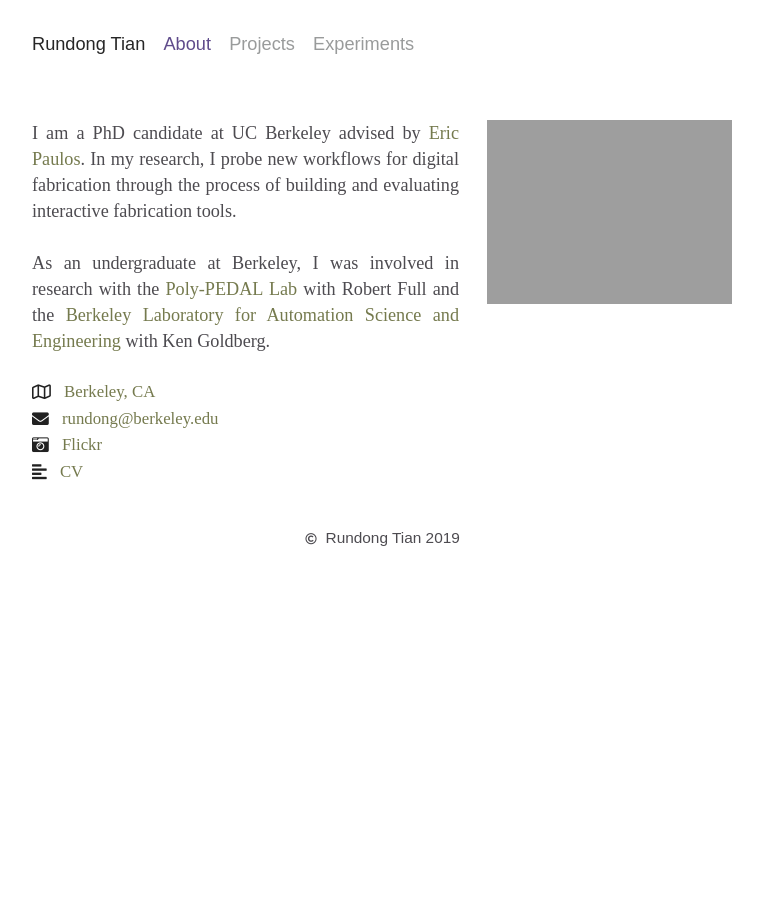
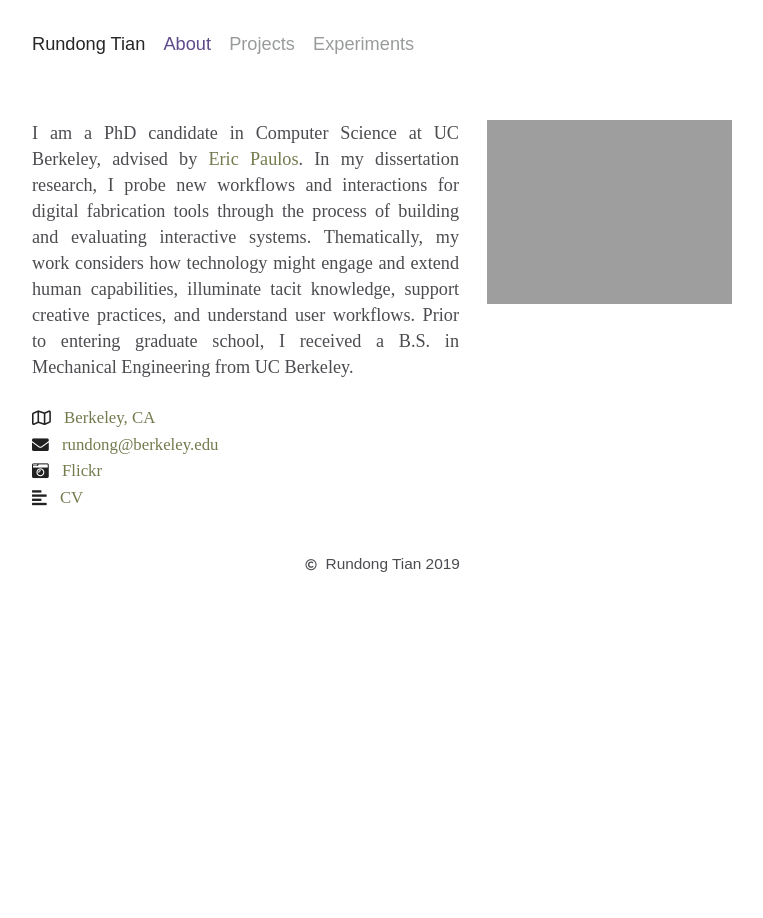
Before and after one commit to rutian/rutian.github.io.NEW, a Jekyll site: the page built from index.md, in a window 1280 px wide. Shown: the whole page, without its empty margins (258-1021 px from the left). Built offline with Jekyll 4.4.1, drawn with Linux system fonts in a browser that asks for light colours; nearby versions of some CDN libraries; some web fonts are replaced.

Commit message:
updated cv and about

```diff
--- a/_includes/CV.html
+++ b/_includes/CV.html
@@ -3,9 +3,11 @@
 <div class="ui text container">
 
   <h3 class="ui horizontal divider header"> Education </h3>
+
   <h4 class="ui header">
     Ph.D. in Computer Science, University of California, Berkeley
-    <div class="sub header"> Advised by Eric Paulos </div>
+    <div class="sub header"> Research Area: Human Computer Interaction </div>
+    <div class="sub header"> Advised by <a href="http://www.paulos.net/" target="_blank">Eric Paulos</a> </div>
     <div class="sub header"> 2014 - current</div>
   </h4>
 
@@ -19,7 +21,7 @@
   <h4 class="ui header">
     <a href="http://www.hybrid-ecologies.org/" target="_blank">Hybrid Ecologies Lab</a>, <i><a href="http://www.paulos.net/" target="_blank">Professor Eric Paulos</a></i>
     <div class="sub header">May 2013 - current</div>
-    <div class="sub header">Research Themes: Digital Fabrication (2016 - present), Citizen Science (2014-2017)</div>
+    <div class="sub header">Research Topics: Digital Fabrication (2016 - present), Citizen Science (2014-2017)</div>
   </h4>
 
   <h4 class="ui header">
@@ -72,11 +74,9 @@
   </h4>
 
   <h4 class="ui header">
-    CAD workshop guest instructor, assorted courses
-    <div class="sub header">T-PREP, Summer 2019 </div>
-    <div class="sub header">Critical Making, Spring 2018 </div>
-    <div class="sub header">Des Inv 22, Spring 2016 </div>
-
+    Workshop guest instructor, assorted courses and topics
+    <div class="sub header">Introduction to Computer Aided Design: T-PREP, Summer 2019; Critical Making, Spring 2018; Des Inv 22, Spring 2016</div>
+    <div class="sub header">Introduction to Photography and Documentation: Critical Making, Spring 2018 </div>
   </h4>
 
   <h3 class="ui horizontal divider header"> Publications </h3>
@@ -138,13 +138,14 @@
       <div class="sub header"> <i>Rundong Tian</i>, Eric Paulos</div>
     </h4>
 
-  <h3 class="ui horizontal divider header"> Other Employment </h3>
+  <h3 class="ui horizontal divider header"> Patents </h3>
 
-    <h4 class="ui header">
-      Publication Assistant, New Student Services, UC Berkeley
-      <div class="sub header">March 2011 - December 2013</div>
-      <div class="sub header">Automated various repetitive web and print publishing tasks. Filmed interviews and photographed events for campus websites and publications. </div>
+     <h4 class="ui header">  <a href="https://patents.google.com/patent/WO2016105555A1" target="_blank">Portable airborne particle counting systems and methods</a>
+      <div class="sub header">2015</div>
+      <div class="sub header"><i>Rundong Tian,</i> Christine Dierk, Chris Myers, Eric Paulos</div>
     </h4>
+
+
 
 
   <h3 class="ui horizontal divider header"> Awards </h3>
@@ -159,41 +160,99 @@
      <div class="sub header">2015</div>
     </h4>
 
+   <h3 class="ui horizontal divider header"> Service </h3>
+
+    <h4 class="ui header"> Institutional
+           <div class="sub header">2018: PhD Admissions Panel, Computer Science (HCI), UC Berkeley</div>
+           <div class="sub header">2013 - 2017: Citris Invention Lab Super User. Regularly conducted safety training for makerspace tools, maintained and repaired digital fabrication equipment.</div>
+    </h4>
+
+    <h4 class="ui header"> Peer Review, 14 reviews total
+           <div class="sub header"> <em>CHI</em> 2016, '17, '19; <em>UIST</em> 2017; <em>DIS</em> 2017, '19 (<em>"highly useful review"</em>); <em>TEI </em>2019; <em>SCF</em> 2019; <em>IEEE Pervasive</em> 2019 </div>
+    </h4>
+
+  <h3 class="ui horizontal divider header"> Mentorship </h3>
+
+    <h4 class="ui header"> Electrical Engineering and Computer Science
+      <div class="sub header">Vedant Saran, Master's of Science, 2018-2019, project: Turn-by-Wire</div>
+      <div class="sub header">Ethan Chiou, 2015-2017, projects: MyPart, CapsLoc, MatchSticks </div>
+      <div class="sub header">Eric Liang, 2017, project: MatchSticks </div>
+      <div class="sub header">Eric O'Neill, 2015, project: Sensory Triptych</div>
+      <div class="sub header">Nick Firmani, 2015, project: Sensory Triptych</div>
+    </h4>
+
+    <h4 class="ui header"> Computer and Cognitive Science
+      <div class="sub header">Tomás Vega, 2015 - 2016, project: Sensory Triptych</div>
+    </h4>
+
+    <h4 class="ui header"> Mechanical Engineering
+      <div class="sub header">John Kuwata, 2015, project: Sensory Triptych </div>
+    </h4>
+
+
   <h3 class="ui horizontal divider header">Coursework</h3>
 
     <h4 class="ui header">
       Computer Aided Design and Fabrication
-      <div class="sub header">ME290D - 	Solid Modeling and CAD/CAM Fundamentals</div>
-      <div class="sub header">CS294-119 - Computational Design + Fabrication </div>
+      <div class="sub header">ME290D - 	Solid Modeling and CAD/CAM Fundamentals, Sara McMains</div>
+      <div class="sub header">CS294-119 - Computational Design + Fabrication, Jonathan Bachrach </div>
     </h4>
 
     <h4 class="ui header">
       Graphics
-      <div class="sub header">CS284A - Introduction to Computer Graphics</div>
-      <div class="sub header">CS284B - Advanced Computer Graphics Algorithms and Techniques</div>
+      <div class="sub header">CS284A - Introduction to Computer Graphics, James O'Brien</div>
+      <div class="sub header">CS284B - Advanced Computer Graphics Algorithms and Techniques, James O'Brien</div>
     </h4>
 
     <h4 class="ui header">
       Electromechanical
-      <div class="sub header">EECS249A - Introduction to Embedded Systems</div>
-      <div class="sub header">ME102B - Mechatronic Design</div>
-      <div class="sub header">ME290U - Interactive Device Design</div>
-      <div class="sub header">ME135 - Design of Microprocessor-Based Mechanical Systems</div>
+      <div class="sub header">EECS249A - Introduction to Embedded Systems, Edward Lee</div>
+      <div class="sub header">ME102B - Mechatronic Design, Homayoon Kazerooni</div>
+      <div class="sub header">ME290U - Interactive Device Design, Bjoern Hartmann</div>
+      <div class="sub header">ME135 - Design of Microprocessor-Based Mechanical Systems, George Anwar</div>
+    </h4>
+
+    <h4 class="ui header">
+      Environmental Design
+      <div class="sub header">Architecture 259 - Tensile Bending, Simon Schleicher </div>
+      <div class="sub header">Architecture 259 - Variable Property Design and Fabrication, Simon Schleicher </div>
+      <div class="sub header">Environmental Design 11A, Paz Gutierrez; Environmental Design 1, Nicholas de Monchaux </div>
     </h4>
 
     <h4 class="ui header">
       FUNdaMENTALs
       <div class="sub header">Computer Science - Machine Structures, Data Structures and Algorithms</div>
-      <div class="sub header">Mechanical Engineering - Heat Transfer, Dynamic Systems and Feedback, Elementary Fluid Mechanics, Structural Engineering, Engineering Mechanics, Solid Mechanics, Thermodynamics, Mechanical Behavior of Engineering Material </div>
+      <div class="sub header">Engineering - Heat Transfer, Dynamic Systems and Feedback, Elementary Fluid Mechanics, Structural Engineering, Engineering Mechanics, Solid Mechanics, Thermodynamics, Mechanical Behavior of Engineering Material </div>
     </h4>
 
+
+  <h3 class="ui horizontal divider header"> Technical Skills </h3>
+
+    <h4 class="ui header"> Physical Prototyping
+      <div class="sub header">Mechanical CAD/CAM: Fusion 360, Inventor, Inventor HSM, Solidworks, Rhino</div>
+      <div class="sub header">Electrical CAD/CAM: Eagle, LPKF CircuitPro </div>
+      <div class="sub header">Fabrication: CNC and manual turning and milling, waterjet, laser cutting, 3D printing, manual PCBA, woodworking, textiles, etc. </div>
+    </h4>
+
+    <h4 class="ui header"> Software
+      <div class="sub header">Web: Javascript, Three.js, HTML, CSS</div>
+      <div class="sub header">Embeded: C, C++, ARM Mbed, Arduino </div>
+      <div class="sub header">General: Java, Matlab, Python</div>
+    </h4>
+
+    <h4 class="ui header"> Design
+      <div class="sub header"> Adobe Illustrator, Indesign, Lightroom, Premiere </div>
+    </h4>
+
+
+  <h3 class="ui horizontal divider header"> Other Employment </h3>
+
     <h4 class="ui header">
-      Environmental Design
-      <div class="sub header">Architecture 259 - Tensile Bending </div>
-      <div class="sub header">Architecture 259 - Variable Property Design and Fabrication</div>
-      <div class="sub header">Environmental Design 11A</div>
-      <div class="sub header">Environmental Design 1</div>
+      Publication Assistant, New Student Services, UC Berkeley
+      <div class="sub header">March 2011 - December 2013</div>
+      <div class="sub header">Automated various repetitive web and print publishing tasks. Filmed interviews and photographed events for campus websites and publications. </div>
     </h4>
+
 
   <h3 class="ui horizontal divider header">References</h3>
 
--- a/_layouts/home.html
+++ b/_layouts/home.html
@@ -9,11 +9,11 @@
 
     <div class="ten wide justified column">
     <p id="bio">
-    I am a PhD candidate at UC Berkeley advised by <a href ="http://www.paulos.net" >Eric Paulos</a>.  In my research, I probe new workflows for digital fabrication through the process of building and evaluating interactive fabrication tools.
-    <br>
+    I am a PhD candidate in Computer Science at UC Berkeley, advised by <a href ="http://www.paulos.net" >Eric Paulos</a>.  In my dissertation research, I probe new workflows and interactions for digital fabrication tools through the process of building and evaluating interactive systems. Thematically, my work considers how technology might engage and extend human capabilities, illuminate tacit knowledge, support creative practices, and understand user workflows. Prior to entering graduate school, I received a B.S. in Mechanical Engineering from UC Berkeley.   <br>
+    <!--
     <br>
     As an undergraduate at Berkeley, I was involved in research with the <a href="http://polypedal.berkeley.edu" target="_blank">Poly-PEDAL Lab</a> with Robert Full and the <a href="http://autolab.berkeley.edu/" target="_blank">Berkeley Laboratory for Automation Science and Engineering</a> with Ken Goldberg.
-
+    -->
     </p>
 
 
```
